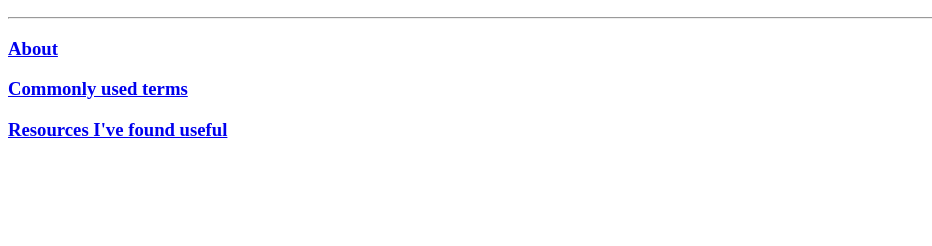
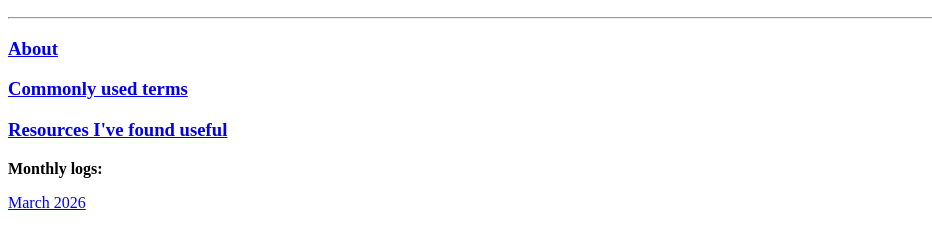
Before and after one commit to wakefulnessanalysis/wakefulnessanalysis.github.io, a plain HTML site: page index.html in a window 1280 px wide. Shown: the part 110-356 px from the top of the page, without its empty margins (0-932 px from the left). Drawn offline with Linux system fonts and the light colour scheme.

Commit message:
Update index.html

```diff
--- a/index.html
+++ b/index.html
@@ -12,7 +12,7 @@
 <a href="About.html"> <h3>About</h3></a>
 <a href="About.html"> <h3>Commonly used terms</h3></a>
 <a href="someusefulresources.html"> <h3>Resources I've found useful</h3></a>
-<!--<p><b>Monthly logs:</b></p>
-<a href="">March 2026 </a>-->
+<p><b>Monthly logs:</b></p>
+<a href="March2026.html">March 2026 </a>
 </body>
 </html>
```
